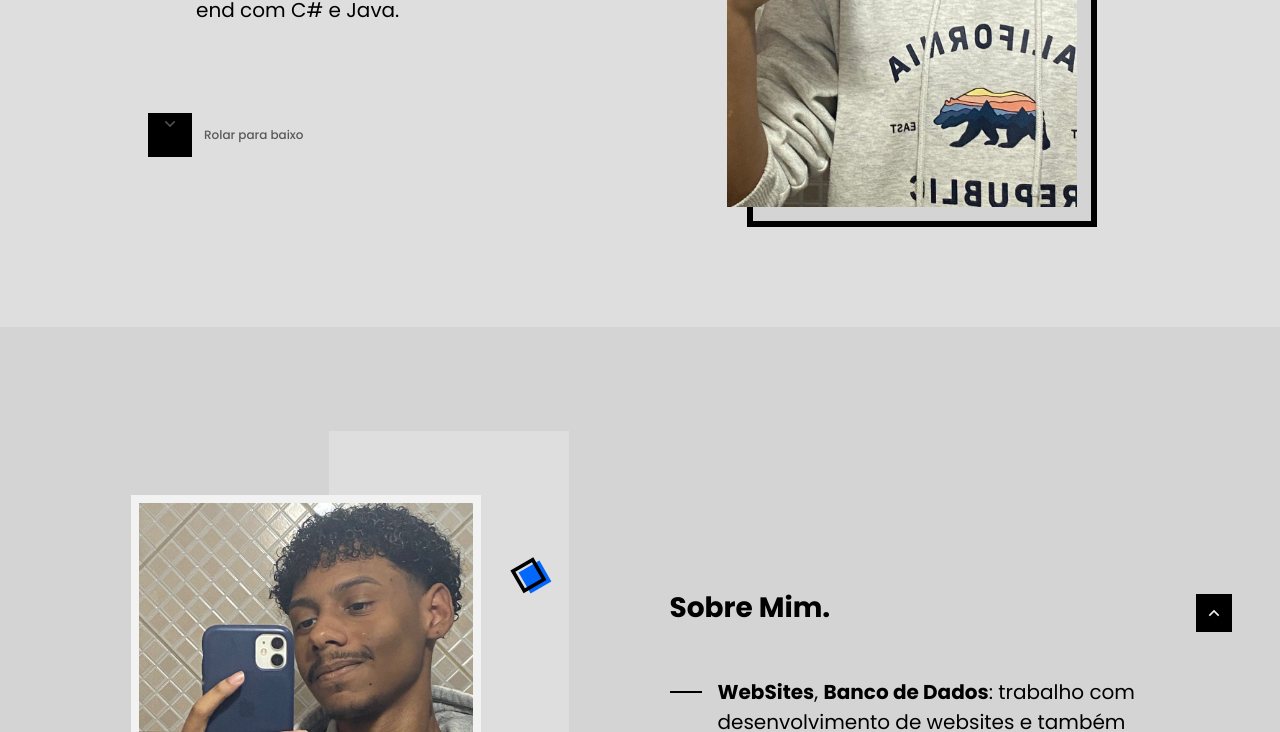
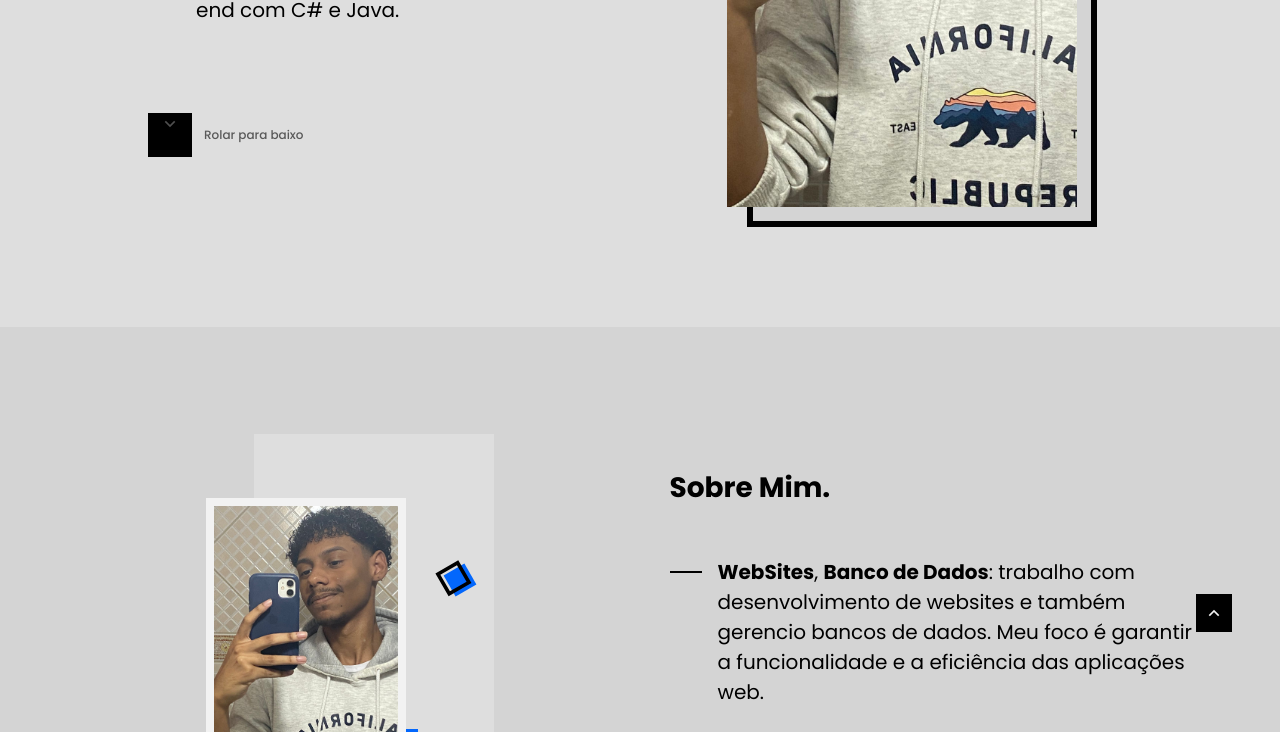
Before and after one commit to gabAndraade/portfolio, a plain HTML site: page index.html in a window 1280 px wide. Shown: the part 568-1300 px from the top of the page. Drawn offline with nearby package versions, Linux system fonts and the light colour scheme; files whose address does not match are found by name.

Commit message:
Add files via upload

```diff
--- a/assets/css/styles.css
+++ b/assets/css/styles.css
@@ -1286,7 +1286,7 @@ body.dark-theme{
         grid-row: 1 / 3;
     }
     .about__image{
-        width: 350px;
+        width: 200px;
     }
     .about__img{
         border: 8px solid var(--white-color);
```
Also changed, not shown: assets/img/foto portfolio.jpg (added).
